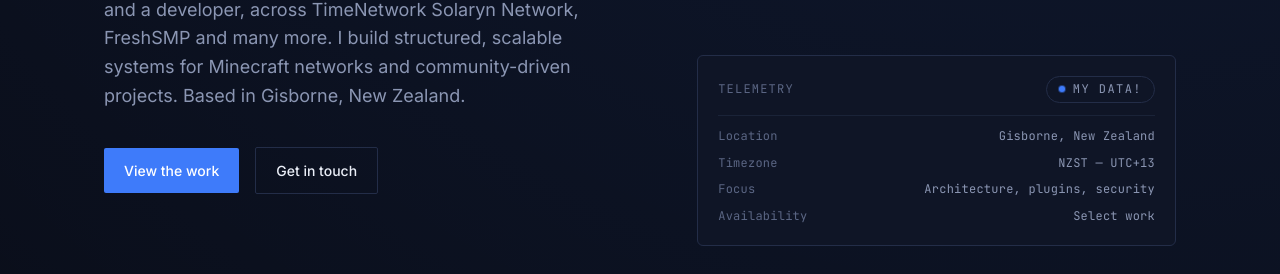
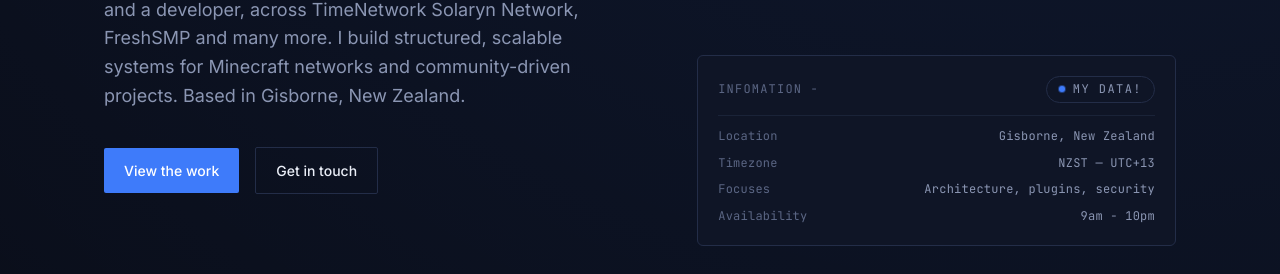
Before and after one commit to Kaze101-dev/Kaze-portfolio-website, a Next.js app in the folder fallen-portfolio/: page / in a window 1280 px wide. Shown: the part 526-800 px from the top of the page. Built offline with nearby package versions, Linux system fonts and the light colour scheme.

Commit message:
Update page.tsx

```diff
--- a/fallen-portfolio/app/page.tsx
+++ b/fallen-portfolio/app/page.tsx
@@ -53,7 +53,7 @@ export default function HomePage() {
               <div className="rounded-md border border-line bg-surface p-5 font-mono text-xs">
                 <div className="flex items-center justify-between border-b border-line-soft pb-3">
                   <span className="text-ink-faint uppercase tracking-[0.1em]">
-                    Telemetry
+                    Infomation -
                   </span>
                   <StatusBadge label="My Data!" />
                 </div>
@@ -67,14 +67,14 @@ export default function HomePage() {
                     <dd className="text-ink-dim">{site.timezone}</dd>
                   </div>
                   <div className="flex items-center justify-between">
-                    <dt className="text-ink-faint">Focus</dt>
+                    <dt className="text-ink-faint">Focuses</dt>
                     <dd className="text-ink-dim text-right">
                       Architecture, plugins, security
                     </dd>
                   </div>
                   <div className="flex items-center justify-between">
                     <dt className="text-ink-faint">Availability</dt>
-                    <dd className="text-ink-dim">Select work</dd>
+                    <dd className="text-ink-dim">9am - 10pm</dd>
                   </div>
                 </dl>
               </div>
```
